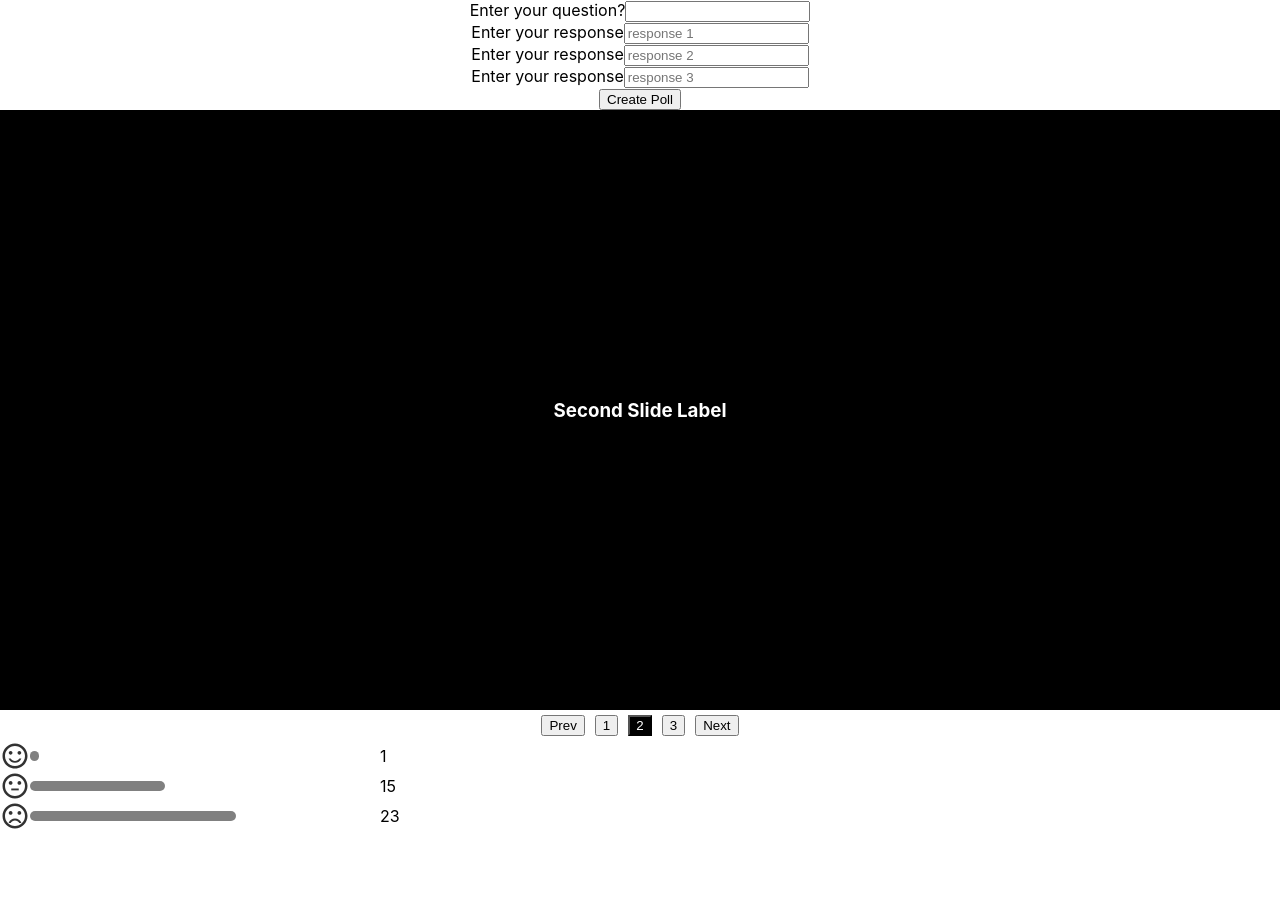
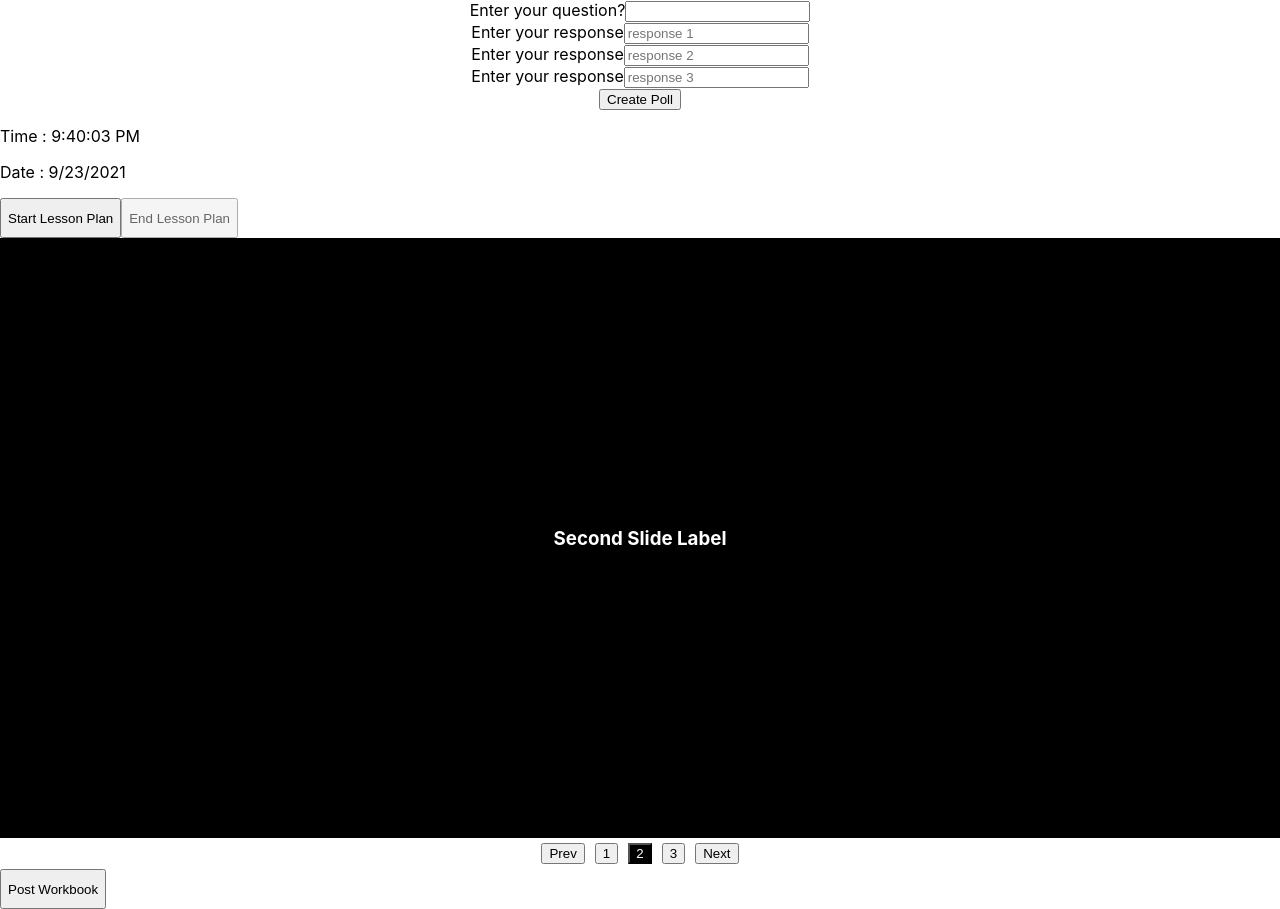
Before and after one commit to j-setiawan/decode-2021-teacher, a React (Create React App) app: page / in a window 1280 px wide. Before the commit the page ends 835 px from the top, so only its background shows below. Built offline with nearby package versions, Linux system fonts and the light colour scheme; what pullstate would draw is missing.

Commit message:
Added workbook buttons + data and time

```diff
--- a/src/App.js
+++ b/src/App.js
@@ -1,31 +1,85 @@
-import "./App.css";
-import Emotions from "./components/emotions/Emotions";
-import Questions from "./components/polls/questions/Questions";
-import Storybook, { CarouselItem } from "./components/storybook/Storybook";
+import './App.css';
+import Questions from './components/polls/questions/Questions';
+import Storybook, { CarouselItem } from './components/storybook/Storybook';
+import DateTime from './components/storybook/DateTime';
+import styled from 'styled-components';
+import React, { useState } from "react";
+
+const headerButtons = ['Start Lesson Plan', 'End Lesson Plan'];
+const footerButtons = ['Post Workbook'];
+
 
 function App() {
-  const students = {
-    totalStudentsHappy: 1,
-    totalStudentsNeutral: 15,
-    totalStudentsSad: 23,
-  };
+  const question = {
+    pollId: "123",
+    question: "What is the name of the hackathon?",
+    choices: [
+      {
+        choiceId: "435",
+        description: "Decode"
+      },
+      {
+        choiceId: "4356",
+        description: "Newcode"
+      }
+    ]
+  }
+
   return (
     <div className="App">
-      <Questions />
+      <Questions props={question} />
+      <DateTime>
+      </DateTime>
+      <ToggleGroup buttonTags = {headerButtons}/>
       <Storybook>
         <CarouselItem>
-          <h3>Dinosaurs</h3>
+          <h3>Agenda for teacher </h3>
         </CarouselItem>
         <CarouselItem>
           <h3>Second Slide Label</h3>
         </CarouselItem>
         <CarouselItem>
-          <h3>Third Slide Label</h3>
+        <h3>Third Slide Label</h3>
         </CarouselItem>
       </Storybook>
-      <Emotions students={students} />
+      <ToggleGroup buttonTags = {footerButtons}/>
     </div>
   );
 }
 
 export default App;
+
+const Button = styled.button`
+`;
+
+const ButtonToggle = styled(Button)`
+  opacity: 0.6;
+  height: 40px;
+  ${({ active }) =>
+    active &&
+    `
+    opacity: 1;
+  `}
+`;
+
+const ButtonGroup = styled.div`
+  display: flex;
+  flex-wrap: wrap;
+`;
+
+function ToggleGroup( {buttonTags} ) {
+  const [active, setActive] = useState(buttonTags[0]);
+  return (
+    <ButtonGroup>
+      {buttonTags.map(type => (
+        <ButtonToggle
+          key={type}
+          active={active === type}
+          onClick={() => setActive(type)}
+        >
+          {type}
+        </ButtonToggle>
+      ))}
+    </ButtonGroup>
+  );
+}
--- /dev/null
+++ b/src/components/storybook/DateTime.css
@@ -0,0 +1,3 @@
+.date {
+    text-align: left;
+}
--- /dev/null
+++ b/src/components/storybook/DateTime.jsx
@@ -0,0 +1,24 @@
+import  React, { useState , useEffect } from 'react'
+import "./DateTime.css";
+
+export const DateTime = () => {
+
+    var [date, setDate] = useState(new Date());
+
+    useEffect(() => {
+        var timer = setInterval(()=>setDate(new Date()), 1000 )
+        return function cleanup() {
+            clearInterval(timer)
+        }
+
+    });
+
+    return(
+        <div className="date">
+            <p> Time : {date.toLocaleTimeString()}</p>
+            <p> Date : {date.toLocaleDateString()}</p>
+        </div>
+    )
+};
+
+export default DateTime;
```
